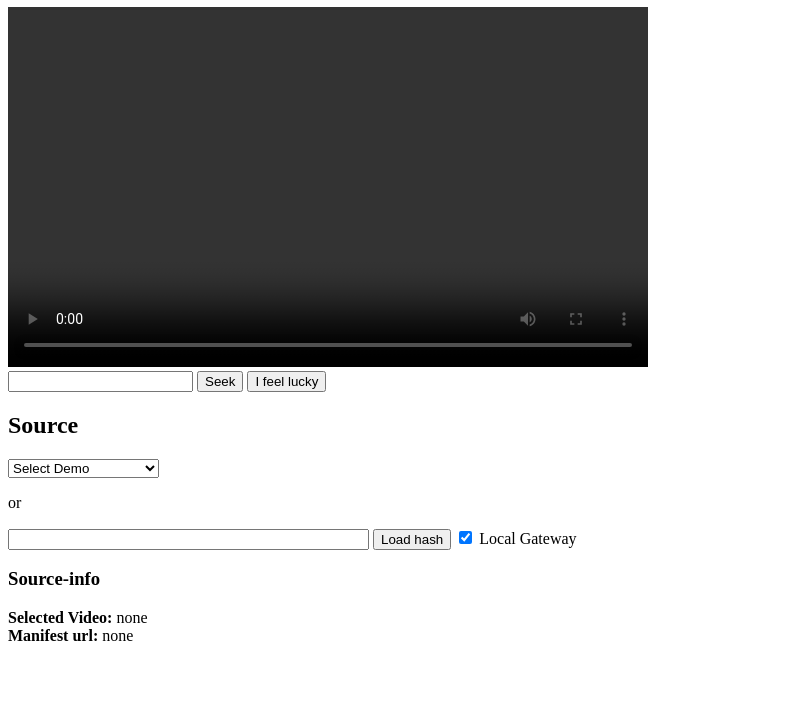
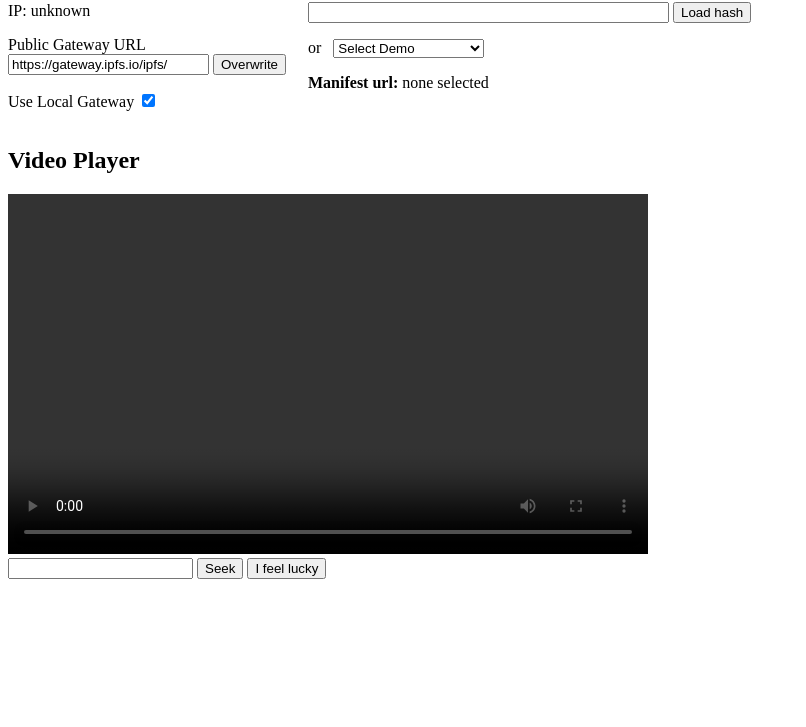
Before and after one commit to andreasmalling/flixtube, a plain HTML site: page website/webplayer.html in a window 1280 px wide. Shown: the part 73-800 px from the top of the page, without its empty margins (0-806 px from the left). Drawn offline with Linux system fonts and the light colour scheme.

Commit message:
Adds custom gateway to webplayer, info about client and fixes gateway in dropdown menu

```diff
--- a/website/webplayer.html
+++ b/website/webplayer.html
@@ -15,9 +15,46 @@
 </head>
 
 <body>
-<h1>Dash.JS Web player</h1>
+
+<div style="width: 100%; display: table;">
+    <div style="display: table-row">
+        <div style="width: 300px; display: table-cell;">
+            <h2>Client</h2>
+            <p id="titleIP">
+                IP: unknown
+            </p>
+            <p>
+                Public Gateway URL <br/>
+                <input title="Alt. Gateway" size="22" type="text" id="altGateway">
+                <button id="altGatewayBtn" onclick="setPublicGateway()">Overwrite</button>
+            </p>
+            <p>
+                Use Local Gateway <input title="Local option" type="checkbox" id="localCheck" checked>
+            </p>
+        </div>
+
+        <div style="display: table-cell;">
+            <h2>Content Source</h2>
+            <input title="IPFS Hash" type="text" id="videoHash" size="42">
+            <button id="loadHashBtn" onclick="loadHash()">Load hash</button>
+
+            <p>
+                or &nbsp;
+                <select title="Select Demo" id="list" onchange="showSelect(this)">
+                    <option value="">Select Demo</option>
+                </select>
+            </p>
+
+            <p id="info">
+                <b>Manifest url:</b> none selected
+            </p>
+        </div>
+    </div>
+
+</div>
 
 <div>
+    <h2>Video Player</h2>
     <video id="videoPlayer" controls></video><br/>
 
     <input title="New Seek Position" type="number" id="seekPos">
@@ -26,28 +63,8 @@
     <button id="seekRandomBtn" onclick="seekRandom()">I feel lucky</button>
 </div>
 
-<div>
-    <h2>Source</h2>
-    <select title="Select Demo" id="list" onchange="showSelect(this)">
-        <option value="">Select Demo</option>
-    </select>
-
-    <p>or</p>
-
-    <input title="IPFS Hash" type="text" id="videoHash" size="42">
-    <button id="loadHashBtn" onclick="loadHash()">Load hash</button>
-
-    <input title="Local option" type="checkbox" id="localCheck" checked> Local Gateway
-
-    <h3>Source-info</h3>
-    <p id="info">
-        <b>Selected Video:</b> none<br/>
-        <b>Manifest url:</b> none
-    </p>
-</div>
-
 <script>
-    const publicGate = "https://gateway.ipfs.io/ipfs/";
+    let publicGate = "https://gateway.ipfs.io/ipfs/";
     const localGate = "http://127.0.0.1:8080/ipfs/";
 
     let player;
@@ -61,10 +78,14 @@
     const newPos = document.getElementById('seekPos');
     const selectList = document.getElementById('list');
     const localCheck = document.getElementById('localCheck');
+    const titleIP = document.getElementById('titleIP')
+    const altGW = document.getElementById('altGateway');
 
     window.onload = bindUI();
 
     function bindUI() {
+        altGW.value = publicGate;
+
         <!-- Populate select list -->
         let manifests = [
             {
@@ -76,12 +97,12 @@
                 "Video_Name": "Dash.JS Quick Start"
             },
             {
-                "URL": localGate + "QmdSuHL4rof1j5zv3iSoy7rxQc4kk6yNHcFxAKd9e1CeBs",
-                "Video_Name": "Bitmovin (IPFS)"
+                "URL": "[IPFS GATEWAY PLACEHOLDER]" + "QmdSuHL4rof1j5zv3iSoy7rxQc4kk6yNHcFxAKd9e1CeBs",
+                "Video_Name": "IPFS: Bitmovin"
             },
             {
-                "URL": localGate + "QmZ5BRtWxuVPWTSfDdX7d3LQhdM6D7fjJYW9Tacw6fbX3U",
-                "Video_Name": "SH (IPFS, Seg: 3000)"
+                "URL": "[IPFS GATEWAY PLACEHOLDER]" + "QmZ5BRtWxuVPWTSfDdX7d3LQhdM6D7fjJYW9Tacw6fbX3U",
+                "Video_Name": "IPFS: Steamed Hams"
             },
         ];
 
@@ -119,7 +140,9 @@
             key;
 
         function iterateIP(ip) {
-            if (!localIPs[ip]) {id = ip;}
+            if (!localIPs[ip]) {
+                id = ip;
+                titleIP.innerHTML = "IP: " + id;}
             localIPs[ip] = true;
         }
 
@@ -147,16 +170,12 @@
 
     function showSelect(list) {
         let video_name = list.options[list.selectedIndex].text;
-        let url = list.value;
+        let url = list.value.replace("[IPFS GATEWAY PLACEHOLDER]", gateway);
         show(url, video_name)
     }
 
     function show(url, video_name) {
-        info.innerHTML = '<b>Selected Video: </b>' +
-            video_name +
-            '</br>' +
-            '<b>Manifest url: </b><a href="' +
-            url + '" target="_blank">' + url + '</a>';
+        info.innerHTML = '<b>Manifest url: </b><a href="' + url + '" target="_blank">' + url + '</a>';
         player = dashjs.MediaPlayer().create();
         player.initialize(document.querySelector("#videoPlayer"), url, true);
 
@@ -198,6 +217,12 @@
         let url = gateway + videoHash;
         show(url, videoHash);
     }
+
+    function setPublicGateway() {
+        publicGate = altGW.value;
+        gateway = publicGate;
+        localCheck.checked = false;
+    }
 </script>
 </body>
 </html>
```
